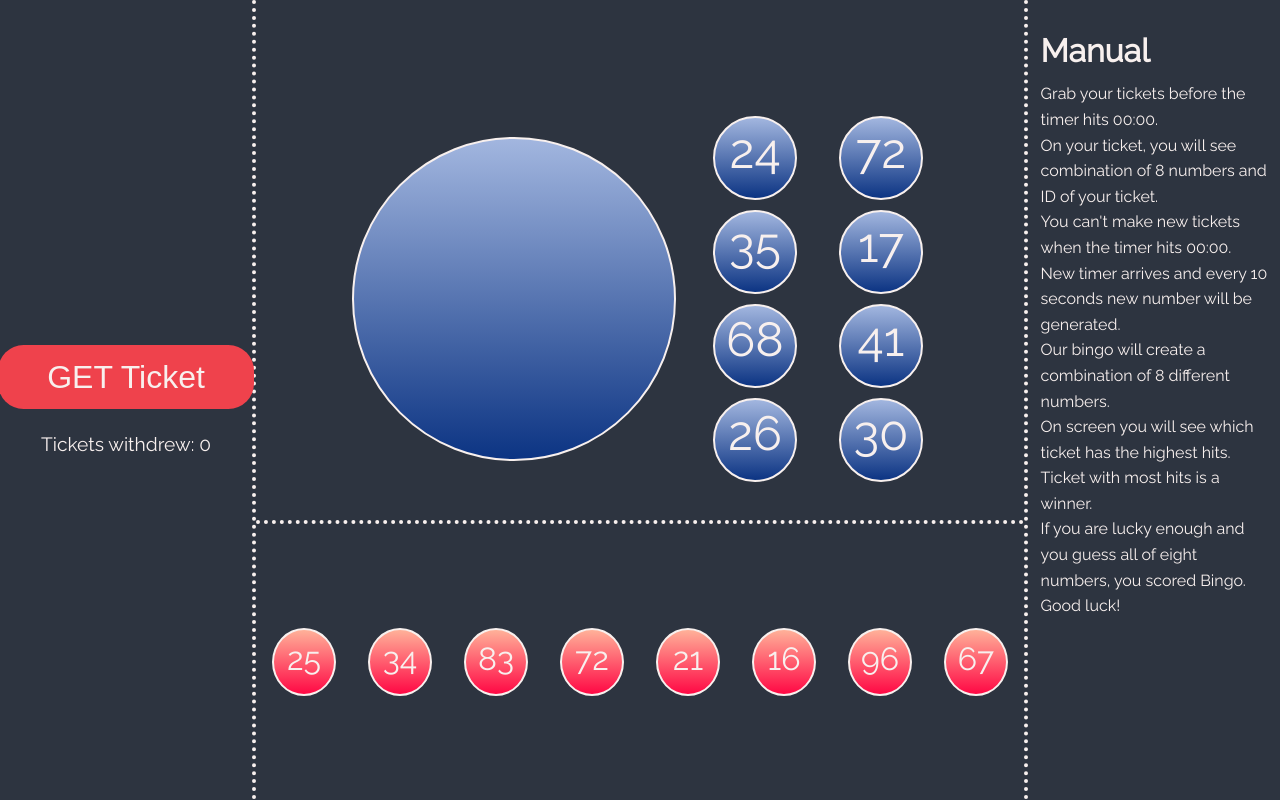
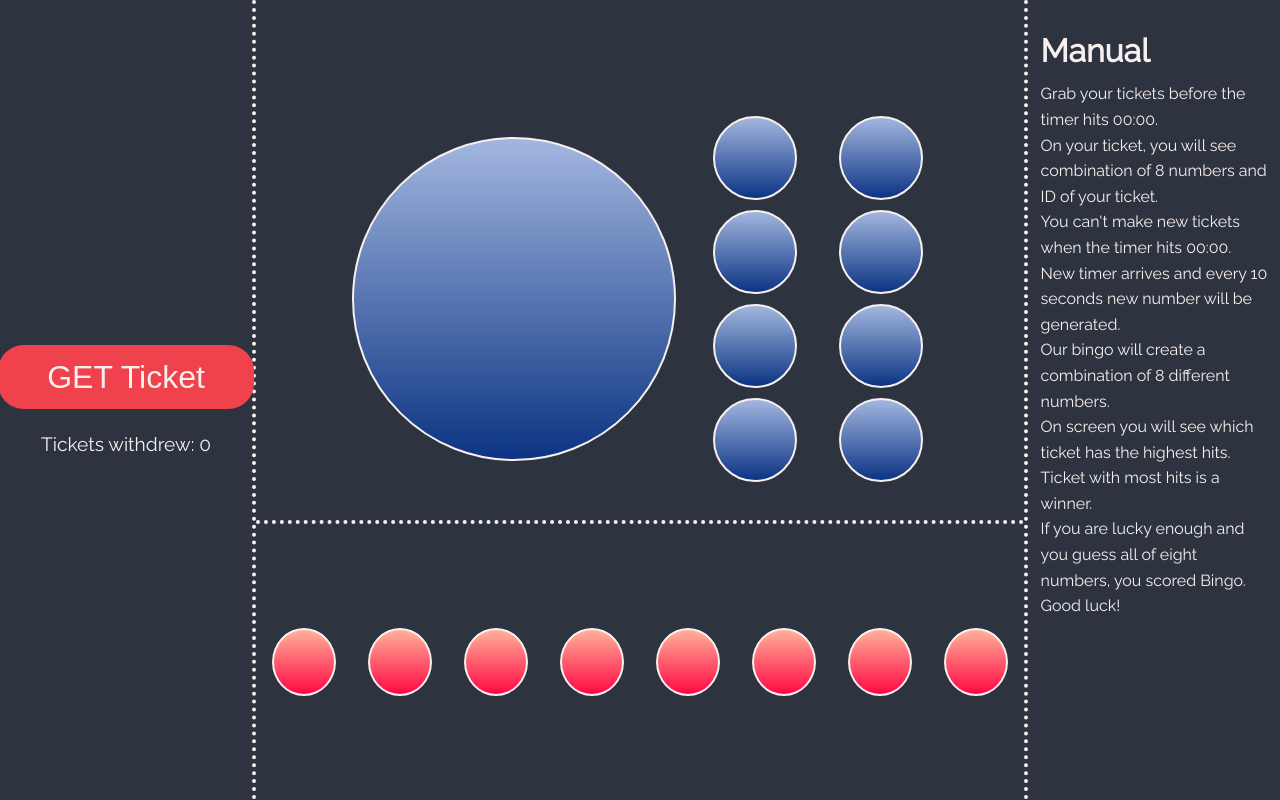
Before and after one commit to edinSahbaz/vue-lucky-bingo, a Vue app: page /#/main in a window 1280 px wide. Built offline with nearby package versions, Linux system fonts and the light colour scheme; what vue-particles would draw is missing.

Commit message:
Added timer and combination module

```diff
--- a/src/components/Main/middleBottom.vue
+++ b/src/components/Main/middleBottom.vue
@@ -1,13 +1,13 @@
 <template>
   <div class="middleBottom">
-    <Ball num="25" />
-    <Ball num="34" />
-    <Ball num="83" />
-    <Ball num="72" />
-    <Ball num="21" />
-    <Ball num="16" />
-    <Ball num="96" />
-    <Ball num="67" />
+    <Ball />
+    <Ball />
+    <Ball />
+    <Ball />
+    <Ball />
+    <Ball />
+    <Ball />
+    <Ball />
   </div>
 </template>
 
--- a/src/components/Main/middleUpper.vue
+++ b/src/components/Main/middleUpper.vue
@@ -1,21 +1,21 @@
 <template>
   <div class="middleUpper">
     <div class="starterTimer">
-            <span class="animated infinite fadeIn">{{display}}</span>
+      <span class="animated infinite fadeIn">{{get_display}}</span>
     </div>
     <div class="balls">
-            <MainBall v-bind:num="ballRandomExcitementNumbers"/>
-            <div class="strow">
-                <BingoBall num="24"/>
-                <BingoBall num="35"/>
-                <BingoBall num="68"/>
-                <BingoBall num="26"/>
+      <MainBall :num="get_lastNum" />
+      <div class="firstRow">
+        <BingoBall />
+        <BingoBall />
+        <BingoBall />
+        <BingoBall />
       </div>
-            <div class="ndrow">
-                <BingoBall num="72"/>
-                <BingoBall num="17"/>
-                <BingoBall num="41"/>
-                <BingoBall num="30"/>
+      <div class="secondRow">
+        <BingoBall />
+        <BingoBall />
+        <BingoBall />
+        <BingoBall />
       </div>
     </div>
   </div>
@@ -24,87 +24,26 @@
 <script>
 import BingoBall from "./Elements/BingoBall";
 import MainBall from "./Elements/MainBall";
-    // nažalost reko sam u 21:30
-    // htio sam stavit da na main loptici nonstop baca random numbere
-    // prvih 7 sekundi, a onda da nestane, međutim nepraktično je
-    // i ne može vrtit random numbere osim svake sekunde kako i timer ide
-    // (usrani single thread).. Bilo bi moćno stavit da na svakoj loptici sa strane
-    // Mijenja numbere dok ne prođe 10 sekundi, a onda joj dodijelit broj i prestat smjenjivat
-    // randome
 
-    // Uveo sam ruter i iskomentariso template linije actiona i gettera
-    // da se moš poslužit, fino bi bilo sad tu dobitnu kombinaciju propušovat
-    // u state u vuexu
-    // kao što vidiš uveo sam module timerMinute koji bi se mogo prenadit
-    // volio bih da on bude ono glafni, da nam index.js ostane čist
-    // nisam tolko puno uradio, otkrivo sam usput vuex i pravo je moćan
-    // rastavio sam tvoj kod na zasebne funkcije
-    // kad završiš napiši mi da si završio i ovdje ostavi log ko ja, ak ti štima :D
-    // sretno, poy
-
-    // import {mapGetters} from 'vuex';
+import { mapGetters, mapActions } from "vuex";
 
 export default {
   name: "middleUpper",
   computed: {
-            // ...mapGetters([
-            //     'get_startTimeValue',
-            //     'get_clockString'
-            // ])
+    ...mapGetters(["get_display", "get_lastNum", "get_Combination"])
   },
   components: {
     BingoBall,
     MainBall
   },
-        data() {
-            return {
-                winnerCombination: [],
-                ballRandomExcitementNumbers: "",
-                countDown: 60,
-                display: "01:00"
-            };
-        },
   methods: {
-          // ...mapActions(["newTimer"]),
-            removeDisplay() {
-                this.display = "";
-            },
-            timer() {
-                if (this.countDown >= 0) {
-                    this.recursiveOrEnd();
-                }
-            },
-            displayChange() {
-                if (this.countDown > 9) {
-                    this.display = "00:" + this.countDown;
-                } else {
-                    this.display = "00:" + "0" + this.countDown;
-                }
-            },
-            recursiveOrEnd() {
-                setTimeout(() => {
-                    this.countDown -= 1;
-                    if (this.countDown === 0) {
-                        this.display = "The Game has started!";
-                        setTimeout(this.removeDisplay, 3000);
-                        this.makeWinnerCombination();
-                    } else {
-                        this.timer();
-                        this.displayChange();
-                    }
-                }, 1000);
-            },
-            randomLegalNumber() {
-                return Math.floor(Math.random() * 100) + 1;
-            },
-            makeWinnerCombination() {
-                for (let i = 0; i < 8; i++) {
-                    this.winnerCombination.push(this.randomLegalNumber());
-                }
-            }
+    ...mapActions(["timer", "generateCombination"])
   },
   mounted() {
-            setTimeout(this.timer, 2500);
+    this.timer();
+    setTimeout(() => {
+      this.generateCombination();
+    }, 56000);
   }
 };
 </script>
@@ -130,14 +69,14 @@
   align-items: center;
 }
 
-    .strow {
+.firstRow {
   display: flex;
   flex-direction: column;
   padding: 1em;
   margin: 1em;
 }
 
-    .ndrow {
+.secondRow {
   display: flex;
   flex-direction: column;
 }
--- /dev/null
+++ b/src/store/modules/combinationModule.js
@@ -0,0 +1,44 @@
+const state = {
+  lastNum: "",
+  combination: []
+};
+
+const getters = {
+  get_lastNum: state => state.lastNum,
+  get_Combination: state => state.combination
+};
+
+const actions = {
+  generateCombination() {
+    for (let i = 0; i < 8; i++) {
+      let randNum = Math.ceil(Math.random() * 100);
+
+      if (!state.combination.includes(randNum)) {
+        state.combination[i] = randNum;
+      } else {
+        i--;
+      }
+    }
+    actions.showNum();
+  },
+  showNum() {
+    let i = 0;
+    setInterval(() => {
+      if (i < 8) {
+        state.lastNum = state.combination[i];
+        i++;
+      } else {
+        clearInterval();
+      }
+    }, 10000);
+  }
+};
+
+const mutations = {};
+
+export default {
+  state,
+  getters,
+  actions,
+  mutations
+};
--- a/src/store/modules/timerMinute.js
+++ /dev/null
@@ -1,21 +0,0 @@
-const state = {
-    // startTimeValue: 60,
-    // clockString: "01:00"
-};
-
-const getters = {
-    // get_startTimeValue: (state) => state.startTimeValue,
-    // get_clockString: (state) => state.clockString
-};
-
-const actions = {
-};
-
-const mutations = {};
-
-export default {
-    state,
-    getters,
-    actions,
-    mutations
-}
--- /dev/null
+++ b/src/store/modules/timerModule.js
@@ -0,0 +1,45 @@
+const state = {
+  time: 60,
+  display: "01:00"
+};
+
+const getters = {
+  get_display: state => state.display
+};
+
+const actions = {
+  gameStartDisplay() {
+    state.display = "The Game has started!";
+
+    setTimeout(() => {
+      state.display = null;
+    }, 3000);
+  },
+  setTimeDisplay() {
+    if (state.time >= 10) {
+      state.display = "00:" + state.time;
+    } else {
+      state.display = "00:0" + state.time;
+    }
+  },
+  timer() {
+    setInterval(() => {
+      if (state.time >= 0) {
+        actions.setTimeDisplay();
+        state.time--;
+      } else {
+        clearInterval();
+        actions.gameStartDisplay();
+      }
+    }, 1000);
+  }
+};
+
+const mutations = {};
+
+export default {
+  state,
+  getters,
+  actions,
+  mutations
+};
```
Also changed, not shown: src/store/index.js (+11 -12 lines), 1 other file (tests, documents, lock files or other folders). Lines whose indentation alone changed are shown as unchanged.
